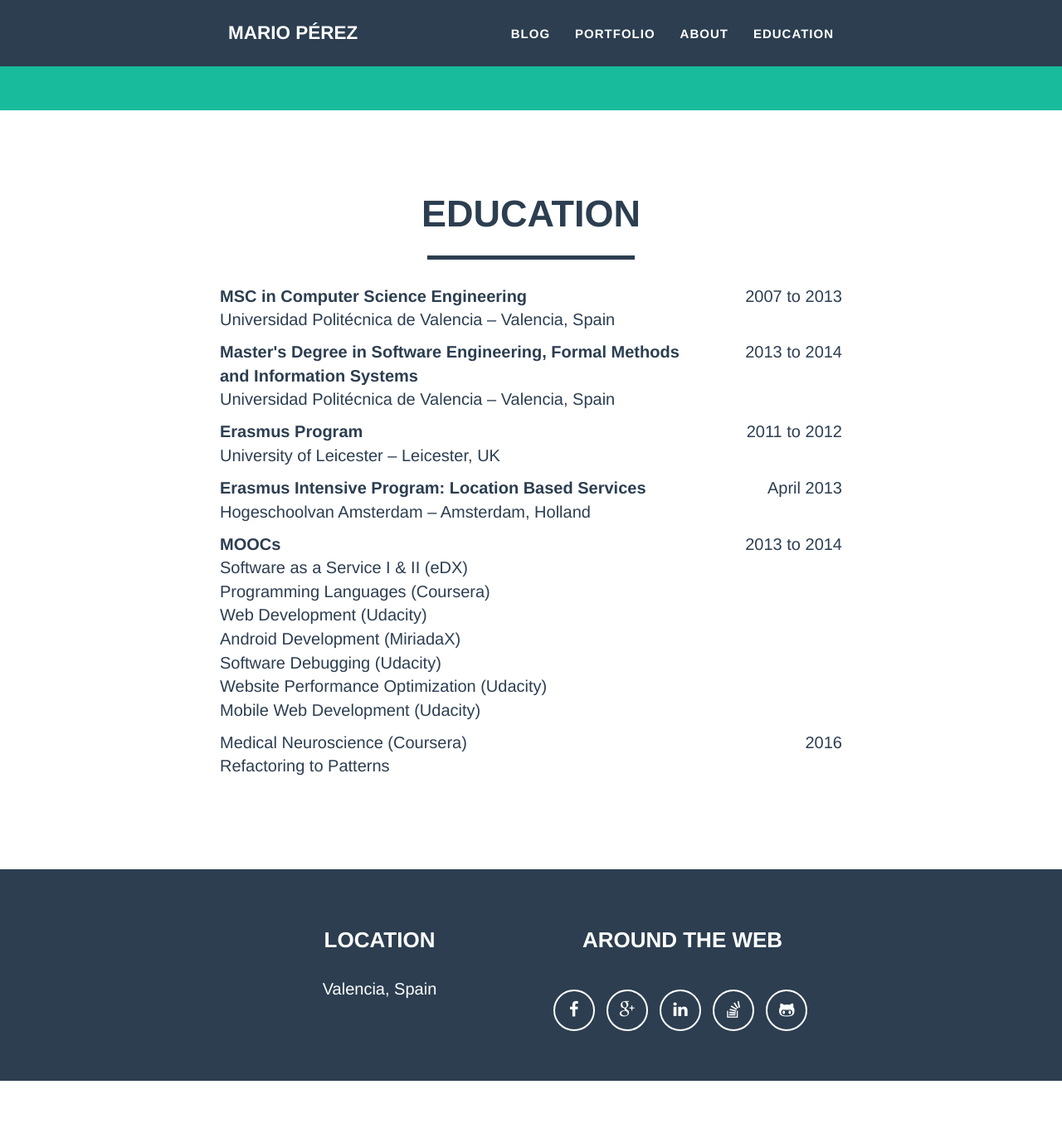
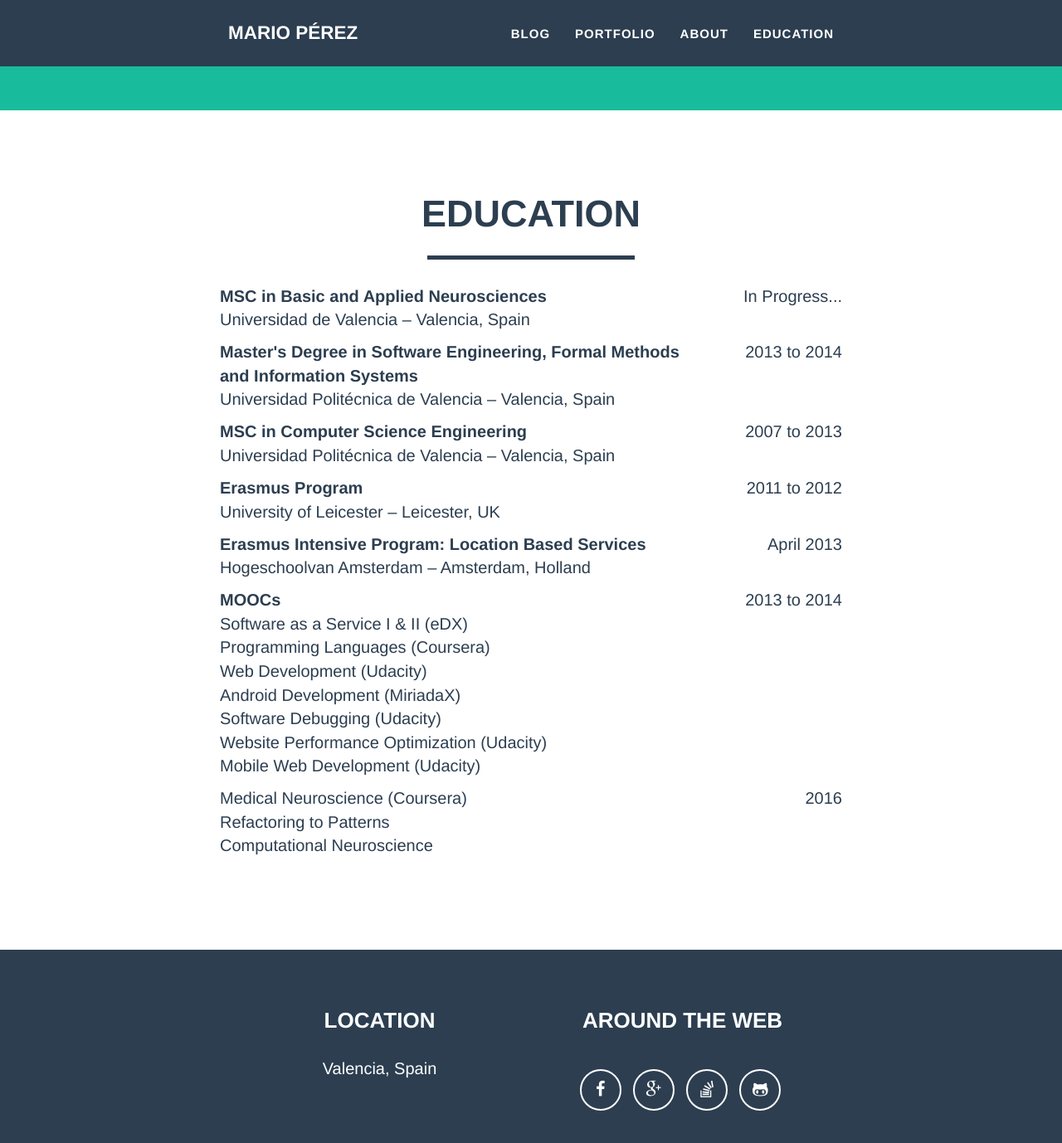
Before and after one commit to mapreal19/mapreal19.github.io, a Jekyll site: the page built from index.html, in a window 1280 px wide and 1400 px high, scrolled down 2146 px. Shown: the top 1378 px of the window at 83% size. Built offline with Jekyll 4.4.1, drawn with Linux system fonts in a browser that asks for light colours; before the commit the page ends 3449 px from its top, so only the background shows below that; some of the changed text lies outside the part shown.

Commit message:
Some updates…

```diff
--- a/_includes/footer.html
+++ b/_includes/footer.html
@@ -19,9 +19,6 @@
                             <a href="https://plus.google.com/+MarioPérezAlarcón" class="btn-social btn-outline"><i class="fa fa-fw fa-google-plus"></i></a>
                         </li>
                         <li>
-                            <a href="https://www.linkedin.com/pub/mario-p%C3%A9rez-alarc%C3%B3n/73/292/b02" class="btn-social btn-outline"><i class="fa fa-fw fa-linkedin"></i></a>
-                        </li>
-                        <li>
                             <a href="https://careers.stackoverflow.com/marioperez" class="btn-social btn-outline"><i class="fa fa-fw fa-stack-overflow"></i></a>
                         </li>
                         <li>
--- a/index.html
+++ b/index.html
@@ -10,7 +10,7 @@
         <div class="intro-text">
           <span class="name">Mario Pérez</span>
           <hr class="star-light">
-          <span class="skills">Software Engineer - Web Developer </span>
+          <span class="skills">Software Engineer - Web Developer - Neuroscientist</span>
         </div>
       </div>
     </div>
@@ -114,13 +114,13 @@
         <div class="row">
           <div class="col-lg-9">
             <p>
-              <strong>MSC in Computer Science Engineering</strong>
+              <strong>MSC in Basic and Applied Neurosciences</strong>
               <br>
-              Universidad Politécnica de Valencia – Valencia, Spain
+              Universidad de Valencia – Valencia, Spain
             </p>
           </div>
           <div class="col-lg-3">
-            <p class="pull-right">2007 to 2013</p>
+            <p class="pull-right">In Progress...</p>
           </div>
         </div>
         <div class="row">
@@ -133,6 +133,18 @@
           </div>
           <div class="col-lg-3">
             <p class="pull-right">2013 to 2014</p>
+          </div>
+        </div>
+        <div class="row">
+          <div class="col-lg-9">
+            <p>
+              <strong>MSC in Computer Science Engineering</strong>
+              <br>
+              Universidad Politécnica de Valencia – Valencia, Spain
+            </p>
+          </div>
+          <div class="col-lg-3">
+            <p class="pull-right">2007 to 2013</p>
           </div>
         </div>
         <div class="row">
@@ -191,6 +203,8 @@
               Medical Neuroscience (Coursera)
               <br>
               Refactoring to Patterns
+              <br>
+              Computational Neuroscience
             </p>
           </div>
           <div class="col-lg-3">
```
Also changed, not shown: other parts of index.html (+0 -4 lines).
